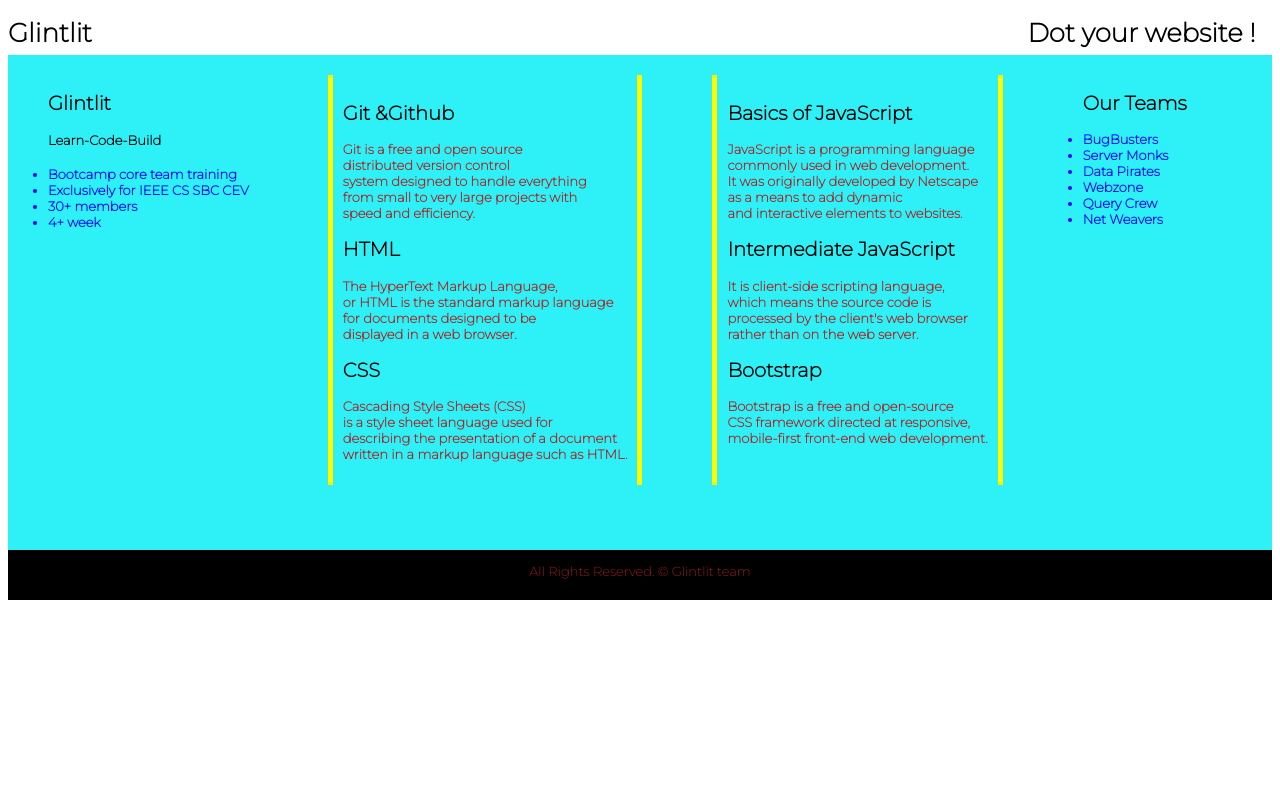
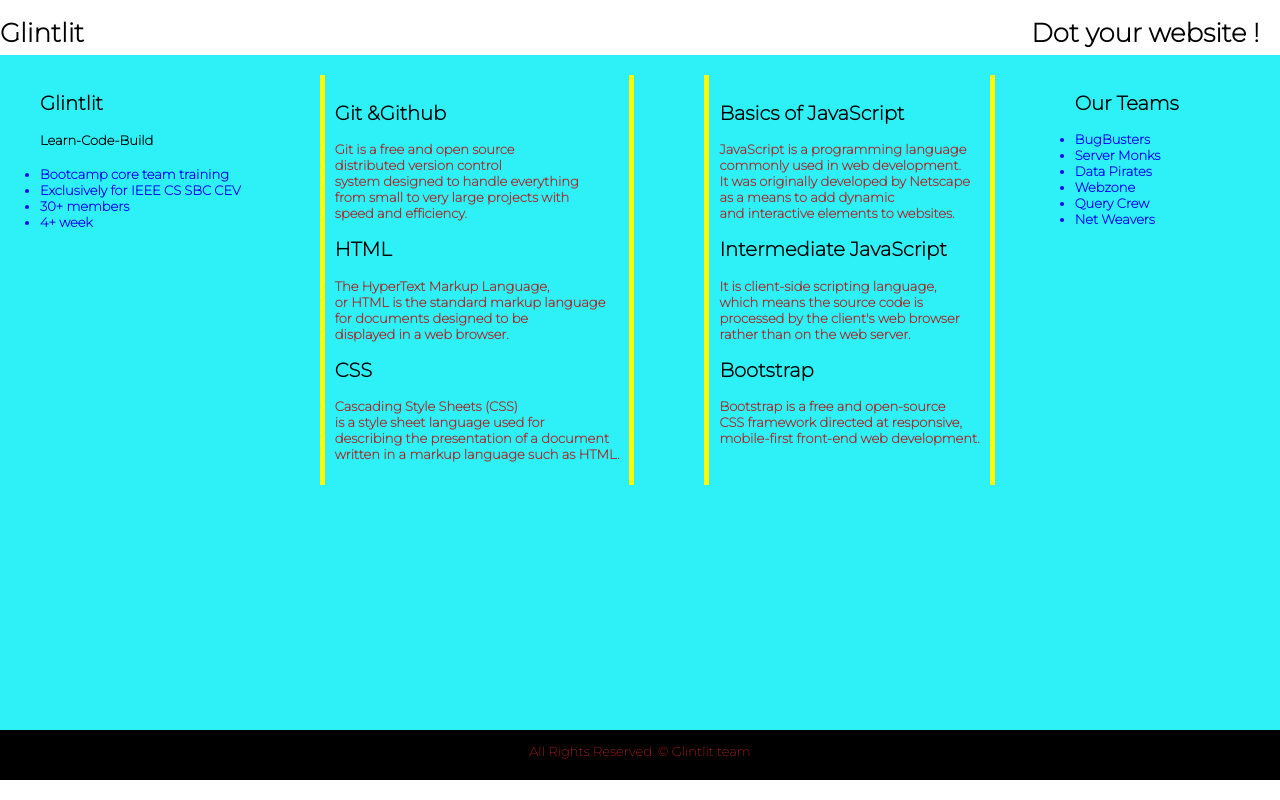
Before and after one commit to Anuroopaaa/css-task-01, a plain HTML site: page index.html in a window 1280 px wide. Drawn offline with Linux system fonts and the light colour scheme.

Commit message:
modified css

```diff
--- a/style.css
+++ b/style.css
@@ -1,12 +1,16 @@
 body{
  font-size: 13px;
+ width: 100%;
+ margin: 0;
+ height: 700px;
 }
 
 /*body*/
 .whole-body{
-    height: 500px;
+    height: 670px;
     background-color: rgb(46, 240, 247);
     font-weight: bolder;
+    padding-bottom: 10px;
 }
 
 /* For all p tags */
```
